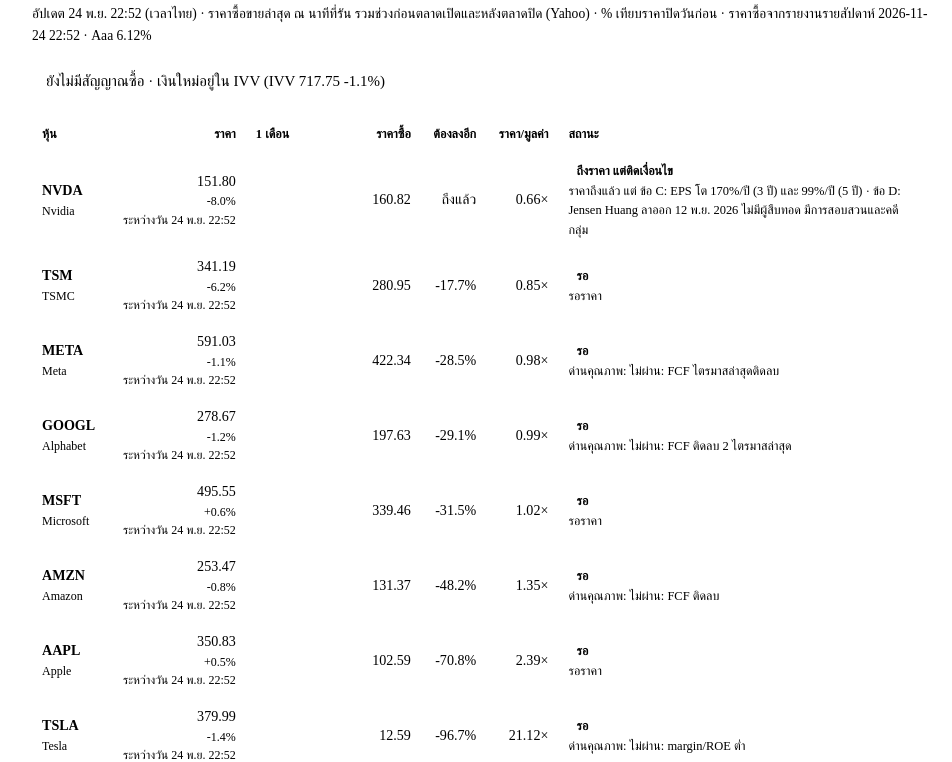
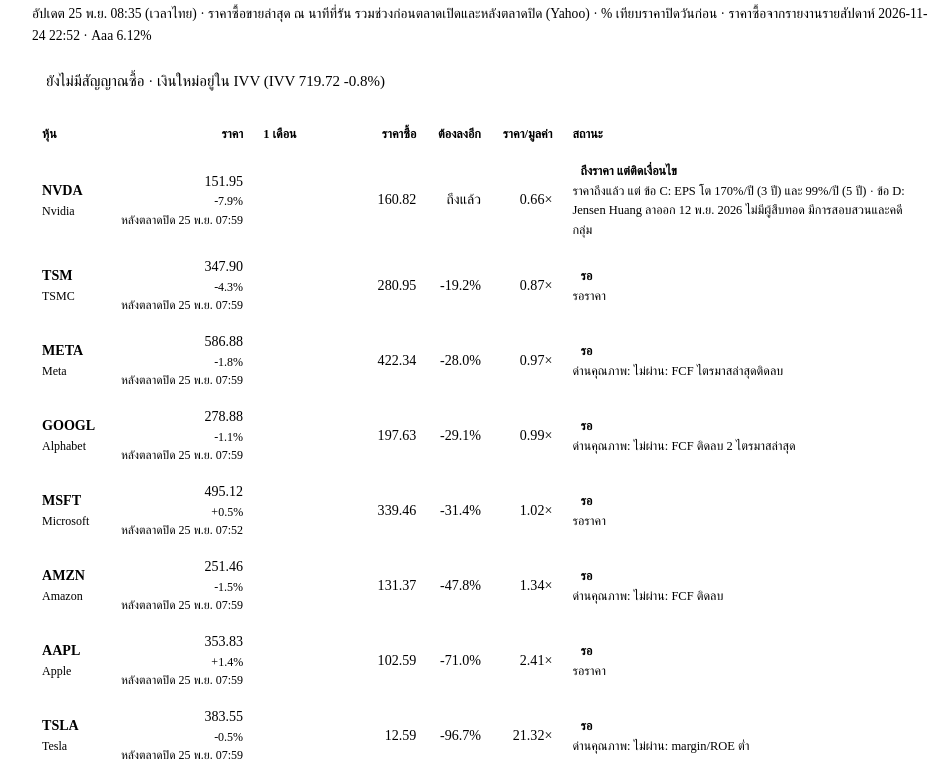
Before and after one commit to EakNaruethep/Investing, a plain HTML site: page output/reports/daily-report.html in a window 1280 px wide. Shown: the part 50-812 px from the top of the page, without its empty margins (158-1110 px from the left). Drawn offline with Linux system fonts and the light colour scheme; a web font is replaced by a local one.

Commit message:
Daily report 2026-11-25
Co-Authored-By: Claude Opus 5.5 <noreply@anthropic.com>
Claude-Session: https://claude.ai/code/session_01F8EiiPTbPw6YeYh1EQJVfD

```diff
--- a/output/reports/daily-report.html
+++ b/output/reports/daily-report.html
@@ -19,18 +19,18 @@ td.n{text-align:right;font-family:var(--m);font-variant-numeric:tabular-nums;whi
 .why{display:block;color:var(--muted);font-size:.78rem;min-width:220px;max-width:340px}
 footer{color:var(--muted);font-size:.78rem}
 </style></head><body><div class="wrap">
-<header><h1>รายงานราคารายวัน</h1><div class="sub">อัปเดต 24 พ.ย. 22:52 (เวลาไทย) · ราคาซื้อขายล่าสุด ณ นาทีที่รัน รวมช่วงก่อนตลาดเปิดและหลังตลาดปิด (Yahoo) · % เทียบราคาปิดวันก่อน · ราคาซื้อจากรายงานรายสัปดาห์ 2026-11-24 22:52 · Aaa 6.12%</div></header>
-<div class='banner'>ยังไม่มีสัญญาณซื้อ · เงินใหม่อยู่ใน IVV (IVV 717.75 -1.1%)</div>
+<header><h1>รายงานราคารายวัน</h1><div class="sub">อัปเดต 25 พ.ย. 08:35 (เวลาไทย) · ราคาซื้อขายล่าสุด ณ นาทีที่รัน รวมช่วงก่อนตลาดเปิดและหลังตลาดปิด (Yahoo) · % เทียบราคาปิดวันก่อน · ราคาซื้อจากรายงานรายสัปดาห์ 2026-11-24 22:52 · Aaa 6.12%</div></header>
+<div class='banner'>ยังไม่มีสัญญาณซื้อ · เงินใหม่อยู่ใน IVV (IVV 719.72 -0.8%)</div>
 <div class="scroll"><table><thead><tr><th>หุ้น</th><th style="text-align:right">ราคา</th><th>1 เดือน</th><th style="text-align:right">ราคาซื้อ</th><th style="text-align:right">ต้องลงอีก</th><th style="text-align:right">ราคา/มูลค่า</th><th>สถานะ</th></tr></thead><tbody>
-<tr><td><b>NVDA</b><span class='nm'>Nvidia</span></td><td class='n'>151.80<span class='nm dn'>-8.0%</span><span class='nm'>ระหว่างวัน 24 พ.ย. 22:52</span></td><td><svg viewBox='0 0 100 26' class='sp' aria-hidden='true'><polyline points='2.0,4.4 6.6,4.0 11.1,4.5 15.7,4.8 20.3,6.6 24.9,7.1 29.4,6.2 34.0,7.5 38.6,11.1 43.1,10.1 47.7,11.6 52.3,13.6 56.9,12.6 61.4,14.1 66.0,14.7 70.6,16.0 75.1,16.2 79.7,17.0 84.3,18.0 88.9,22.0 93.4,14.3 98.0,16.9' fill='none' stroke='var(--down)' stroke-width='1.6'/></svg></td><td class='n'>160.82</td><td class='n'>ถึงแล้ว</td><td class='n'>0.66×</td><td><span class='pill p-blocked'>ถึงราคา แต่ติดเงื่อนไข</span><span class='why'>ราคาถึงแล้ว แต่ ข้อ C: EPS โต 170%/ปี (3 ปี) และ 99%/ปี (5 ปี) · ข้อ D: Jensen Huang ลาออก 12 พ.ย. 2026 ไม่มีผู้สืบทอด มีการสอบสวนและคดีกลุ่ม</span></td></tr>
-<tr><td><b>TSM</b><span class='nm'>TSMC</span></td><td class='n'>341.19<span class='nm dn'>-6.2%</span><span class='nm'>ระหว่างวัน 24 พ.ย. 22:52</span></td><td><svg viewBox='0 0 100 26' class='sp' aria-hidden='true'><polyline points='2.0,6.3 6.6,4.4 11.1,4.0 15.7,5.1 20.3,9.0 24.9,10.1 29.4,9.2 34.0,10.5 38.6,16.9 43.1,13.5 47.7,11.6 52.3,10.4 56.9,7.9 61.4,9.1 66.0,10.1 70.6,13.8 75.1,15.9 79.7,15.5 84.3,17.0 88.9,22.0 93.4,15.3 98.0,18.7' fill='none' stroke='var(--down)' stroke-width='1.6'/></svg></td><td class='n'>280.95</td><td class='n'>-17.7%</td><td class='n'>0.85×</td><td><span class='pill p-wait'>รอ</span><span class='why'>รอราคา</span></td></tr>
-<tr><td><b>META</b><span class='nm'>Meta</span></td><td class='n'>591.03<span class='nm dn'>-1.1%</span><span class='nm'>ระหว่างวัน 24 พ.ย. 22:52</span></td><td><svg viewBox='0 0 100 26' class='sp' aria-hidden='true'><polyline points='2.0,6.5 6.6,8.8 11.1,10.5 15.7,7.8 20.3,9.9 24.9,11.8 29.4,8.6 34.0,6.6 38.6,12.2 43.1,11.0 47.7,4.1 52.3,4.1 56.9,6.9 61.4,8.0 66.0,4.0 70.6,7.4 75.1,9.1 79.7,9.6 84.3,14.1 88.9,22.0 93.4,13.8 98.0,15.3' fill='none' stroke='var(--down)' stroke-width='1.6'/></svg></td><td class='n'>422.34</td><td class='n'>-28.5%</td><td class='n'>0.98×</td><td><span class='pill p-wait'>รอ</span><span class='why'>ด่านคุณภาพ: ไม่ผ่าน: FCF ไตรมาสล่าสุดติดลบ</span></td></tr>
-<tr><td><b>GOOGL</b><span class='nm'>Alphabet</span></td><td class='n'>278.67<span class='nm dn'>-1.2%</span><span class='nm'>ระหว่างวัน 24 พ.ย. 22:52</span></td><td><svg viewBox='0 0 100 26' class='sp' aria-hidden='true'><polyline points='2.0,6.4 6.6,5.3 11.1,4.0 15.7,16.4 20.3,17.6 24.9,17.9 29.4,17.5 34.0,14.9 38.6,16.8 43.1,16.1 47.7,15.1 52.3,15.3 56.9,13.5 61.4,11.9 66.0,12.8 70.6,16.4 75.1,17.5 79.7,16.8 84.3,19.8 88.9,22.0 93.4,16.9 98.0,18.0' fill='none' stroke='var(--down)' stroke-width='1.6'/></svg></td><td class='n'>197.63</td><td class='n'>-29.1%</td><td class='n'>0.99×</td><td><span class='pill p-wait'>รอ</span><span class='why'>ด่านคุณภาพ: ไม่ผ่าน: FCF ติดลบ 2 ไตรมาสล่าสุด</span></td></tr>
-<tr><td><b>MSFT</b><span class='nm'>Microsoft</span></td><td class='n'>495.55<span class='nm up'>+0.6%</span><span class='nm'>ระหว่างวัน 24 พ.ย. 22:52</span></td><td><svg viewBox='0 0 100 26' class='sp' aria-hidden='true'><polyline points='2.0,9.9 6.6,10.2 11.1,10.3 15.7,10.5 20.3,12.6 24.9,16.3 29.4,12.8 34.0,4.0 38.6,9.0 43.1,10.4 47.7,6.7 52.3,9.7 56.9,12.8 61.4,12.3 66.0,12.1 70.6,13.5 75.1,16.5 79.7,16.0 84.3,18.5 88.9,22.0 93.4,20.0 98.0,19.2' fill='none' stroke='var(--down)' stroke-width='1.6'/></svg></td><td class='n'>339.46</td><td class='n'>-31.5%</td><td class='n'>1.02×</td><td><span class='pill p-wait'>รอ</span><span class='why'>รอราคา</span></td></tr>
-<tr><td><b>AMZN</b><span class='nm'>Amazon</span></td><td class='n'>253.47<span class='nm dn'>-0.8%</span><span class='nm'>ระหว่างวัน 24 พ.ย. 22:52</span></td><td><svg viewBox='0 0 100 26' class='sp' aria-hidden='true'><polyline points='2.0,16.8 6.6,14.5 11.1,13.6 15.7,20.0 20.3,22.0 24.9,18.9 29.4,15.9 34.0,6.9 38.6,10.3 43.1,10.8 47.7,6.3 52.3,4.0 56.9,6.8 61.4,6.0 66.0,6.5 70.6,11.7 75.1,11.7 79.7,5.8 84.3,12.0 88.9,18.2 93.4,13.1 98.0,14.2' fill='none' stroke='var(--up)' stroke-width='1.6'/></svg></td><td class='n'>131.37</td><td class='n'>-48.2%</td><td class='n'>1.35×</td><td><span class='pill p-wait'>รอ</span><span class='why'>ด่านคุณภาพ: ไม่ผ่าน: FCF ติดลบ</span></td></tr>
-<tr><td><b>AAPL</b><span class='nm'>Apple</span></td><td class='n'>350.83<span class='nm up'>+0.5%</span><span class='nm'>ระหว่างวัน 24 พ.ย. 22:52</span></td><td><svg viewBox='0 0 100 26' class='sp' aria-hidden='true'><polyline points='2.0,13.1 6.6,10.8 11.1,13.2 15.7,9.4 20.3,12.6 24.9,17.3 29.4,22.0 34.0,9.0 38.6,12.9 43.1,14.3 47.7,8.1 52.3,9.7 56.9,4.5 61.4,5.0 66.0,4.0 70.6,6.6 75.1,7.2 79.7,6.8 84.3,9.2 88.9,14.1 93.4,9.3 98.0,8.0' fill='none' stroke='var(--up)' stroke-width='1.6'/></svg></td><td class='n'>102.59</td><td class='n'>-70.8%</td><td class='n'>2.39×</td><td><span class='pill p-wait'>รอ</span><span class='why'>รอราคา</span></td></tr>
-<tr><td><b>TSLA</b><span class='nm'>Tesla</span></td><td class='n'>379.99<span class='nm dn'>-1.4%</span><span class='nm'>ระหว่างวัน 24 พ.ย. 22:52</span></td><td><svg viewBox='0 0 100 26' class='sp' aria-hidden='true'><polyline points='2.0,8.5 6.6,4.0 11.1,4.9 15.7,5.2 20.3,6.2 24.9,5.0 29.4,6.5 34.0,10.3 38.6,22.0 43.1,17.9 47.7,12.3 52.3,11.8 56.9,8.7 61.4,6.8 66.0,8.9 70.6,11.8 75.1,11.7 79.7,10.7 84.3,13.3 88.9,21.4 93.4,10.2 98.0,11.8' fill='none' stroke='var(--down)' stroke-width='1.6'/></svg></td><td class='n'>12.59</td><td class='n'>-96.7%</td><td class='n'>21.12×</td><td><span class='pill p-wait'>รอ</span><span class='why'>ด่านคุณภาพ: ไม่ผ่าน: margin/ROE ต่ำ</span></td></tr>
-<tr><td><b>SPCX</b><span class='nm'>SpaceX</span></td><td class='n'>125.05<span class='nm dn'>-6.2%</span><span class='nm'>ระหว่างวัน 24 พ.ย. 22:52</span></td><td><svg viewBox='0 0 100 26' class='sp' aria-hidden='true'><polyline points='2.0,5.2 6.6,4.0 11.1,6.4 15.7,7.4 20.3,14.0 24.9,12.8 29.4,9.2 34.0,13.1 38.6,22.0 43.1,14.3 47.7,8.7 52.3,8.0 56.9,10.4 61.4,10.2 66.0,10.8 70.6,12.1 75.1,9.0 79.7,7.7 84.3,11.3 88.9,19.0 93.4,15.0 98.0,21.0' fill='none' stroke='var(--down)' stroke-width='1.6'/></svg></td><td class='n'>–</td><td class='n'>–</td><td class='n'>–</td><td><span class='pill p-na'>ไม่ประเมิน</span><span class='why'>EPS ติดลบ ใช้สูตรไม่ได้</span></td></tr>
+<tr><td><b>NVDA</b><span class='nm'>Nvidia</span></td><td class='n'>151.95<span class='nm dn'>-7.9%</span><span class='nm'>หลังตลาดปิด 25 พ.ย. 07:59</span></td><td><svg viewBox='0 0 100 26' class='sp' aria-hidden='true'><polyline points='2.0,4.4 6.8,4.0 11.6,4.5 16.4,4.8 21.2,6.6 26.0,7.1 30.8,6.2 35.6,7.5 40.4,11.1 45.2,10.1 50.0,11.6 54.8,13.6 59.6,12.6 64.4,14.1 69.2,14.7 74.0,16.0 78.8,16.2 83.6,17.0 88.4,18.0 93.2,22.0 98.0,14.3' fill='none' stroke='var(--down)' stroke-width='1.6'/></svg></td><td class='n'>160.82</td><td class='n'>ถึงแล้ว</td><td class='n'>0.66×</td><td><span class='pill p-blocked'>ถึงราคา แต่ติดเงื่อนไข</span><span class='why'>ราคาถึงแล้ว แต่ ข้อ C: EPS โต 170%/ปี (3 ปี) และ 99%/ปี (5 ปี) · ข้อ D: Jensen Huang ลาออก 12 พ.ย. 2026 ไม่มีผู้สืบทอด มีการสอบสวนและคดีกลุ่ม</span></td></tr>
+<tr><td><b>TSM</b><span class='nm'>TSMC</span></td><td class='n'>347.90<span class='nm dn'>-4.3%</span><span class='nm'>หลังตลาดปิด 25 พ.ย. 07:59</span></td><td><svg viewBox='0 0 100 26' class='sp' aria-hidden='true'><polyline points='2.0,6.3 6.8,4.4 11.6,4.0 16.4,5.1 21.2,9.0 26.0,10.1 30.8,9.2 35.6,10.5 40.4,16.9 45.2,13.5 50.0,11.6 54.8,10.4 59.6,7.9 64.4,9.1 69.2,10.1 74.0,13.8 78.8,15.9 83.6,15.5 88.4,17.0 93.2,22.0 98.0,15.3' fill='none' stroke='var(--down)' stroke-width='1.6'/></svg></td><td class='n'>280.95</td><td class='n'>-19.2%</td><td class='n'>0.87×</td><td><span class='pill p-wait'>รอ</span><span class='why'>รอราคา</span></td></tr>
+<tr><td><b>META</b><span class='nm'>Meta</span></td><td class='n'>586.88<span class='nm dn'>-1.8%</span><span class='nm'>หลังตลาดปิด 25 พ.ย. 07:59</span></td><td><svg viewBox='0 0 100 26' class='sp' aria-hidden='true'><polyline points='2.0,6.5 6.8,8.8 11.6,10.5 16.4,7.8 21.2,9.9 26.0,11.8 30.8,8.6 35.6,6.6 40.4,12.2 45.2,11.0 50.0,4.1 54.8,4.1 59.6,6.9 64.4,8.0 69.2,4.0 74.0,7.4 78.8,9.1 83.6,9.6 88.4,14.1 93.2,22.0 98.0,13.8' fill='none' stroke='var(--down)' stroke-width='1.6'/></svg></td><td class='n'>422.34</td><td class='n'>-28.0%</td><td class='n'>0.97×</td><td><span class='pill p-wait'>รอ</span><span class='why'>ด่านคุณภาพ: ไม่ผ่าน: FCF ไตรมาสล่าสุดติดลบ</span></td></tr>
+<tr><td><b>GOOGL</b><span class='nm'>Alphabet</span></td><td class='n'>278.88<span class='nm dn'>-1.1%</span><span class='nm'>หลังตลาดปิด 25 พ.ย. 07:59</span></td><td><svg viewBox='0 0 100 26' class='sp' aria-hidden='true'><polyline points='2.0,6.4 6.8,5.3 11.6,4.0 16.4,16.4 21.2,17.6 26.0,17.9 30.8,17.5 35.6,14.9 40.4,16.8 45.2,16.1 50.0,15.1 54.8,15.3 59.6,13.5 64.4,11.9 69.2,12.8 74.0,16.4 78.8,17.5 83.6,16.8 88.4,19.8 93.2,22.0 98.0,16.9' fill='none' stroke='var(--down)' stroke-width='1.6'/></svg></td><td class='n'>197.63</td><td class='n'>-29.1%</td><td class='n'>0.99×</td><td><span class='pill p-wait'>รอ</span><span class='why'>ด่านคุณภาพ: ไม่ผ่าน: FCF ติดลบ 2 ไตรมาสล่าสุด</span></td></tr>
+<tr><td><b>MSFT</b><span class='nm'>Microsoft</span></td><td class='n'>495.12<span class='nm up'>+0.5%</span><span class='nm'>หลังตลาดปิด 25 พ.ย. 07:52</span></td><td><svg viewBox='0 0 100 26' class='sp' aria-hidden='true'><polyline points='2.0,9.9 6.8,10.2 11.6,10.3 16.4,10.5 21.2,12.6 26.0,16.3 30.8,12.8 35.6,4.0 40.4,9.0 45.2,10.4 50.0,6.7 54.8,9.7 59.6,12.8 64.4,12.3 69.2,12.1 74.0,13.5 78.8,16.5 83.6,16.0 88.4,18.5 93.2,22.0 98.0,20.0' fill='none' stroke='var(--down)' stroke-width='1.6'/></svg></td><td class='n'>339.46</td><td class='n'>-31.4%</td><td class='n'>1.02×</td><td><span class='pill p-wait'>รอ</span><span class='why'>รอราคา</span></td></tr>
+<tr><td><b>AMZN</b><span class='nm'>Amazon</span></td><td class='n'>251.46<span class='nm dn'>-1.5%</span><span class='nm'>หลังตลาดปิด 25 พ.ย. 07:59</span></td><td><svg viewBox='0 0 100 26' class='sp' aria-hidden='true'><polyline points='2.0,16.8 6.8,14.5 11.6,13.6 16.4,20.0 21.2,22.0 26.0,18.9 30.8,15.9 35.6,6.9 40.4,10.3 45.2,10.8 50.0,6.3 54.8,4.0 59.6,6.8 64.4,6.0 69.2,6.5 74.0,11.7 78.8,11.7 83.6,5.8 88.4,12.0 93.2,18.2 98.0,13.1' fill='none' stroke='var(--up)' stroke-width='1.6'/></svg></td><td class='n'>131.37</td><td class='n'>-47.8%</td><td class='n'>1.34×</td><td><span class='pill p-wait'>รอ</span><span class='why'>ด่านคุณภาพ: ไม่ผ่าน: FCF ติดลบ</span></td></tr>
+<tr><td><b>AAPL</b><span class='nm'>Apple</span></td><td class='n'>353.83<span class='nm up'>+1.4%</span><span class='nm'>หลังตลาดปิด 25 พ.ย. 07:59</span></td><td><svg viewBox='0 0 100 26' class='sp' aria-hidden='true'><polyline points='2.0,13.1 6.8,10.8 11.6,13.2 16.4,9.4 21.2,12.6 26.0,17.3 30.8,22.0 35.6,9.0 40.4,12.9 45.2,14.3 50.0,8.1 54.8,9.7 59.6,4.5 64.4,5.0 69.2,4.0 74.0,6.6 78.8,7.2 83.6,6.8 88.4,9.2 93.2,14.1 98.0,9.3' fill='none' stroke='var(--up)' stroke-width='1.6'/></svg></td><td class='n'>102.59</td><td class='n'>-71.0%</td><td class='n'>2.41×</td><td><span class='pill p-wait'>รอ</span><span class='why'>รอราคา</span></td></tr>
+<tr><td><b>TSLA</b><span class='nm'>Tesla</span></td><td class='n'>383.55<span class='nm dn'>-0.5%</span><span class='nm'>หลังตลาดปิด 25 พ.ย. 07:59</span></td><td><svg viewBox='0 0 100 26' class='sp' aria-hidden='true'><polyline points='2.0,8.5 6.8,4.0 11.6,4.9 16.4,5.2 21.2,6.2 26.0,5.0 30.8,6.5 35.6,10.3 40.4,22.0 45.2,17.9 50.0,12.3 54.8,11.8 59.6,8.7 64.4,6.8 69.2,8.9 74.0,11.8 78.8,11.7 83.6,10.7 88.4,13.3 93.2,21.4 98.0,10.2' fill='none' stroke='var(--down)' stroke-width='1.6'/></svg></td><td class='n'>12.59</td><td class='n'>-96.7%</td><td class='n'>21.32×</td><td><span class='pill p-wait'>รอ</span><span class='why'>ด่านคุณภาพ: ไม่ผ่าน: margin/ROE ต่ำ</span></td></tr>
+<tr><td><b>SPCX</b><span class='nm'>SpaceX</span></td><td class='n'>125.08<span class='nm dn'>-6.2%</span><span class='nm'>หลังตลาดปิด 25 พ.ย. 07:59</span></td><td><svg viewBox='0 0 100 26' class='sp' aria-hidden='true'><polyline points='2.0,5.2 6.8,4.0 11.6,6.4 16.4,7.4 21.2,14.0 26.0,12.8 30.8,9.2 35.6,13.1 40.4,22.0 45.2,14.3 50.0,8.7 54.8,8.0 59.6,10.4 64.4,10.2 69.2,10.8 74.0,12.1 78.8,9.0 83.6,7.7 88.4,11.3 93.2,19.0 98.0,15.0' fill='none' stroke='var(--down)' stroke-width='1.6'/></svg></td><td class='n'>–</td><td class='n'>–</td><td class='n'>–</td><td><span class='pill p-na'>ไม่ประเมิน</span><span class='why'>EPS ติดลบ ใช้สูตรไม่ได้</span></td></tr>
 </tbody></table></div>
 <footer>รายงานนี้ดูแค่ข้อ A (ราคา) ส่วนข้อ B, C, D ใช้ผลจากรายงานรายสัปดาห์ (weekly-report.html) · ระดับ 2 ใช้ราคาซื้อที่คิดด้วย Aaa จริงและคะแนนเดิมที่ราคาวันนี้ · "ต้องลงอีก" = ราคาซื้อ ÷ ราคาวันนี้ − 1 · ไม่ใช่คำแนะนำการลงทุน</footer>
 </div></body></html>
```
Also changed, not shown: data/price_history.csv (+9 -0 lines).
